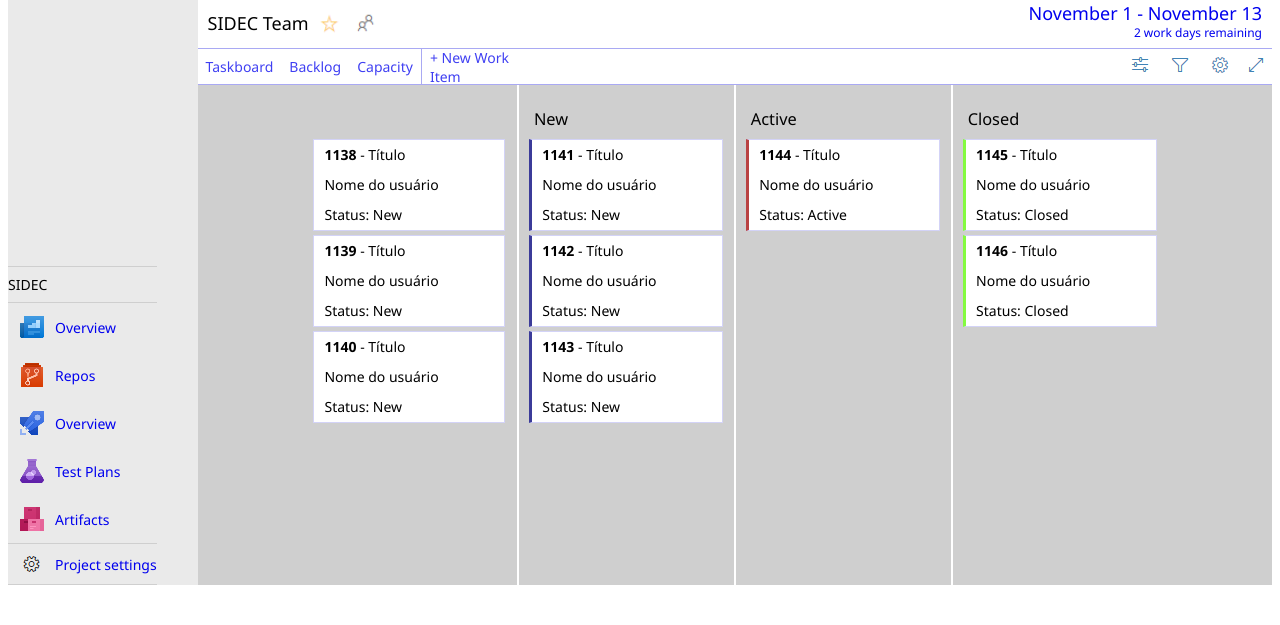
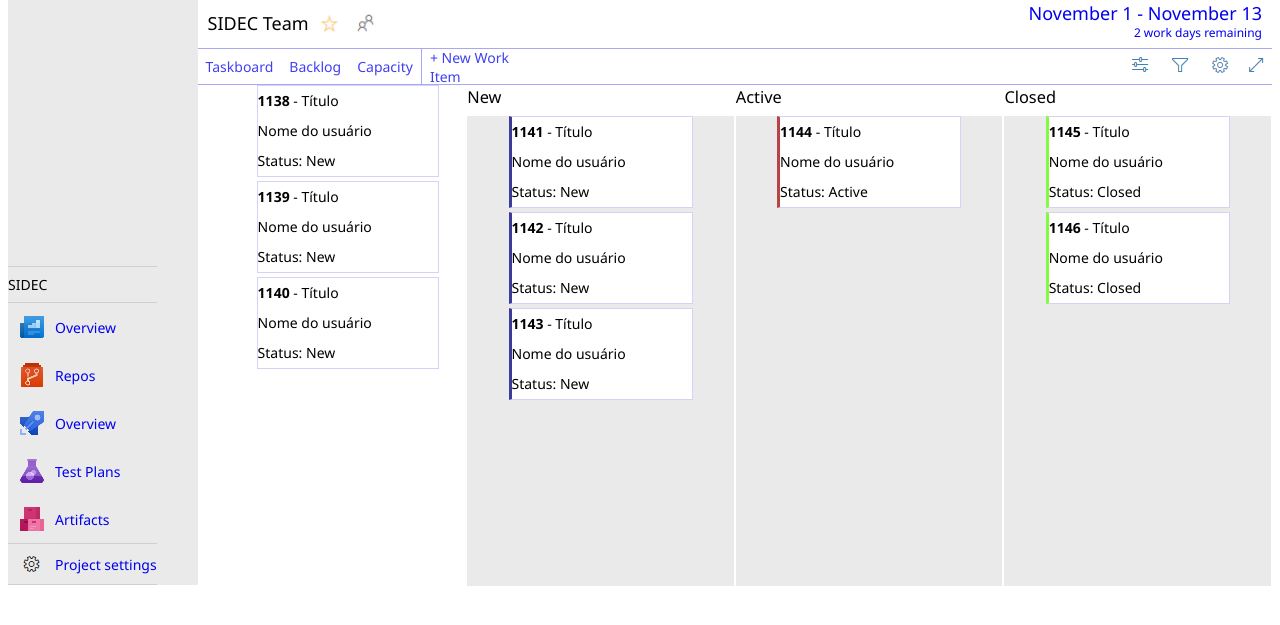
Before and after one commit to matheuscosantos/processo-imagem, a plain HTML site: page index.html in a window 1280 px wide. Shown: the part 63-688 px from the top of the page. Drawn offline with Linux system fonts and the light colour scheme.

Commit message:
*fix* colunas corrigidas

```diff
--- a/index.html
+++ b/index.html
@@ -108,10 +108,10 @@
             </div>
 
             <div class="columns">
-                <div class="itens">
+                <div class="items">
                     <div class="listUndefined">
                         <ul class="list-items">
-                            <h3 class="list-title-new"></h3>
+                            <h3 class="list-title-null"></h3>
                             <li><b>1138</b> - Título <br> Nome do usuário <br> Status: New</li>
                             <li><b>1139</b> - Título <br> Nome do usuário <br> Status: New</li>
                             <li><b>1140</b> - Título <br> Nome do usuário <br> Status: New</li>
@@ -144,123 +144,7 @@
                 </div>
             </div>
         </div>
-
-
     </div>
-
-
-
-    <!--
-
-    <div class="board-info">
-        <div class="team">
-            <div class="team-name">
-                <span>SIDEC Team<span>
-            </div>
-            <a href="#" class="elementos"><img src="img/icon_star.png" title="Star" alt="icon star"></a>
-            <a href="#" class="elementos"><img src="img/icon_members.png" title="List" alt="icon members"></a>
-        </div>
-        <div class="dates">
-            <a href="#">November 1 - November 13
-                <span style="font-size: 12px;"><br>2 work days remaining</span></a>
-        </div>
-    </div>
--->
-
-
-    <!--
-    <div class="board-controls">
-        <div class="links">
-            <a href="#">
-                <title="linktaskboard" alt="link taskboard">Taskboard
-            </a>
-            <a href="#">
-                <title="linkbacklog" alt="link backlog">Backlog
-            </a>
-            <a href="#">
-                <title="linkcapacity" alt="link capacity">Capacity
-            </a>
-        </div>
-
-        <div class="new-work">
-            <a href="#">
-                <title="newworkitem" alt="link new work item"> + New Work Item
-            </a>
-        </div>
-
-        <div class="functions">
-            <a href="#"><img src="img/icon_options.png" title="Options" alt="icon options"></a>
-            <a href="#"><img src="img/icon_filter.png" title="Filter" alt="icon filter"></a>
-            <a href="#"><img src="img/icon_configure.png" title="Configure" alt="icon configure"></a>
-            <a href="#"><img src="img/icon_expand.png" title="Expand" alt="icon expand"></a>
-        </div>
-
-    </div>
--->
-
-    <!--
-    <section class="lists-container">
-
-        <div class="side-bar">
-            <div class="title">
-                SIDEC
-            </div>
-            <div class="elements">
-                <div class="overview">
-                    <a href="#"><img src="img/icon_overview.png" title="Overview" alt="icon overview">Overview</a>
-                </div>
-                <div class="repos">
-                    <a href="#"><img src="img/icon_repos.png" title="Repos" alt="icon repos">Repos</a>
-                </div>
-                <div class="pipelines">
-                    <a href="#"><img src="img/icon_pipelines.png" title="Pipelines" alt="icon pipelines">Overview</a>
-                </div>
-                <div class="test-plan">
-                    <a href="#"><img src="img/icon_test_plans.png" title="test-plan" alt="icon test plan">Test Plans</a>
-                </div>
-                <div class="artifacts">
-                    <a href="#"><img src="img/icon_artifacts.png" title="artifacts" alt="icon artifacts">Artifacts</a>
-                </div>
-            </div>
-            <div class="project-settings">
-                <a href="#"><img src="img/icon_settings_sidebar.png" title="settings" alt="icon settings">Project settings</a>
-            </div>
-        </div>
--->
-
-    <!--
-        <div class="listUndefined">
-            <h3 class="list-title-new">New</h3>
-            <ul class="list-items">
-                <li><b>1138</b> - Título <br> Nome do usuário <br> Status: New</li>
-                <li><b>1139</b> - Título <br> Nome do usuário <br> Status: New</li>
-                <li><b>1140</b> - Título <br> Nome do usuário <br> Status: New</li>
-            </ul>
-        </div>
-
-        <div class="listNew">
-            <h3 class="list-title-active">Active</h3>
-            <ul class="list-items">
-                <li><b>1141</b> - Título <br> Nome do usuário <br> Status: New</li>
-                <li><b>1142</b> - Título <br> Nome do usuário <br> Status: New</li>
-                <li><b>1143</b> - Título <br> Nome do usuário <br> Status: New</li>
-            </ul>
-        </div>
-
-        <div class="listActive">
-            <h3 class="list-title-closed">Closed</h3>
-            <ul class="list-items">
-                <li><b>1144</b> - Título <br> Nome do usuário <br> Status: Active</li>
-            </ul>
-        </div>
-
-        <div class="listClosed">
-            <ul class="list-items">
-                <li><b>1145</b> - Título <br> Nome do usuário <br> Status: Closed</li>
-                <li><b>1146</b> - Título <br> Nome do usuário <br> Status: Closed</li>
-            </ul>
-        </div>
--->
 </body>
 
 </html>
--- a/style.css
+++ b/style.css
@@ -1,17 +1,16 @@
-a:link
-{
-    text-decoration:none;
-}
-
 body{
     font-family:"Segoe UI";
     font-size:14px;
     margin:10;
 }
 
+a:link
+{
+    text-decoration:none;
+}
+
 .board-header{
     display: flex;
-    flex-shrink: 0;
     border-bottom: 0.1px solid rgb(169, 169, 243);
 }
 
@@ -139,7 +138,6 @@ body{
     display: flex;
     height: 35px;
     border-bottom: 0.1px solid rgb(169, 169, 243);
-
 }
 
 .board-controls .links{
@@ -174,8 +172,6 @@ body{
     width: 75%;
     justify-content:flex-end;
     display: flex;
-
-
 }
 
 .links > a{
@@ -200,46 +196,34 @@ body{
     display: flex;
 }
 
-.board-status h3{
-    font-family: "Segoe UI";
-    font-size: 14px;
-    font-weight: 500;
+.list-title-null{
+    align-items: center;
+    width: 300px;
+    background-color: white;
 }
 
 .list-title-new{
-    display: flex;
-    align-items: center;
-    width: 300px;
-    height: 40px;
-    margin: 0px;
-    padding-left: 15px;
+    background-color: white;
+    width: 100%;
+    height: 30px;
 }
 
 .list-title-active{
-    width: 300px;
-    display: flex;
-    align-items: center;
-    width: 300px;
-    height: 40px;
-    margin: 0px;
-    padding-left: 15px;
+    background-color: white;
+    width: 100%;
+    height: 30px;
 }
 
 .list-title-closed{
-    width: 300px;
-    display: flex;
-    align-items: center;
-    width: 300px;
-    height: 40px;
-    margin: 0px;
-    padding-left: 15px;
+    background-color: white;
+    width: 100%;
+    height: 30px;
 }
 
 .main{
     display: flex;
     width: 100%;
 }
-
 
 .right-bar{
     display: flex;
@@ -250,7 +234,6 @@ body{
     background-color: #eaeaea;
     height: 587px;
     display: flex;
-
     align-items: flex-end;
 }
 
@@ -282,51 +265,80 @@ body{
 }
 
 .itens{
-    background-color: #cfcfcf;
+    background-color: white;
 }
 
-.columns .itens{
+.columns .items{
     display: flex;
     justify-content: flex-end;
 }
 
-.columns .itens ul{
+.columns .items ul{
     list-style-type: none;
 }
 
-.columns .itens{
-    justify-content: center;
+.columns .items{
+    justify-content: right;
 }
 
-.list-items{
-    padding: 0px;
+
+
+
+
+.listUndefined{
+    width: 25%;
+    height: 500px;
+    display: flex;
+}
+
+.listNew{
+    width: 25%;
+    height: 500px;
+    background-color: #eaeaea;
+    border: 0.1px solid white;
+}
+
+.listActive{
+    width: 25%;
+    height: 500px;
+    background-color: #eaeaea;
+    border: 0.1px solid white;
+}
+
+.listClosed{
+    width: 25%;
+    height: 500px;
+    background-color: #eaeaea;
+    border: 0.1px solid white;
 }
 
 .list-items h3{
+    margin:0px;
     font-weight: 400;
 }
 
-.listUndefined{
-    width: 20%;
-    height: 500px;
+.listUndefined .list-items{
+    height: max-content;
+    padding: 0px;
+    margin-top: 0px;
 }
 
-.listNew{
-    width: 20%;
-    height: 500px;
-    border-left: 2px solid rgb(255, 255, 255);
+.listNew .list-items{
+    height: max-content;
+    padding: 0px;
+    margin-top: 0px;
 }
 
-.listActive{
-    width: 20%;
-    height: 500px;
-    border-left: 2px solid rgb(255, 255, 255);
+.listActive .list-items{
+    height: max-content;
+    padding: 0px;
+    margin-top: 0px;
 }
 
-.listClosed{
-    width: 20%;
-    height: 500px;
-    border-left: 2px solid rgb(255, 255, 255);
+.listClosed .list-items{
+    height: max-content;
+    padding: 0px;
+    margin-top: 0px;
 }
 
 li{
@@ -334,14 +346,8 @@ li{
     line-height: 30px;
     border: 1px solid rgb(211, 211, 247);
     background-color: white;
-    padding-left: 10px;
     margin: auto;
     margin-bottom: 4px;
-
-}
-
-li h3{
-    margin-left: 10px;
 }
 
 .listNew li{
```
